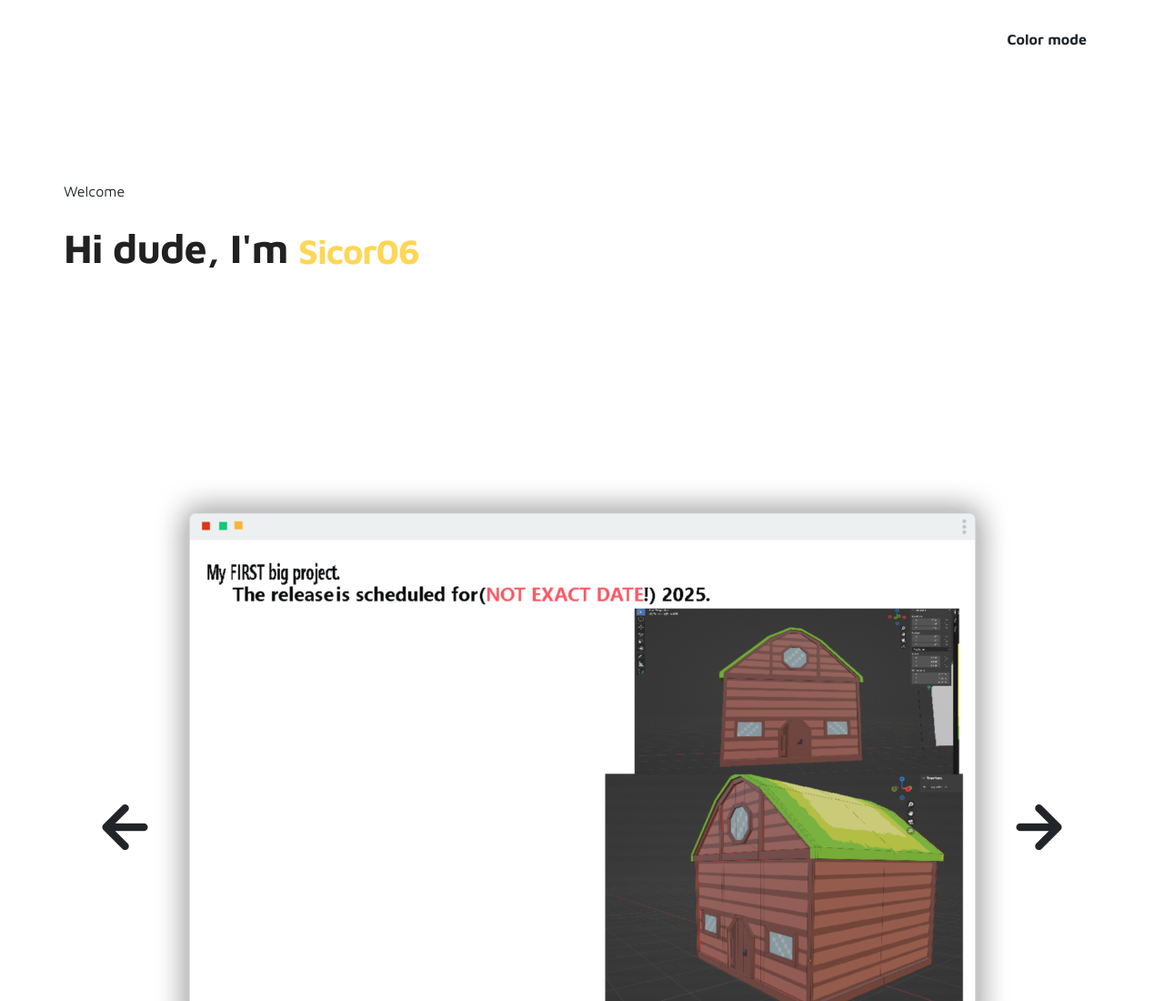
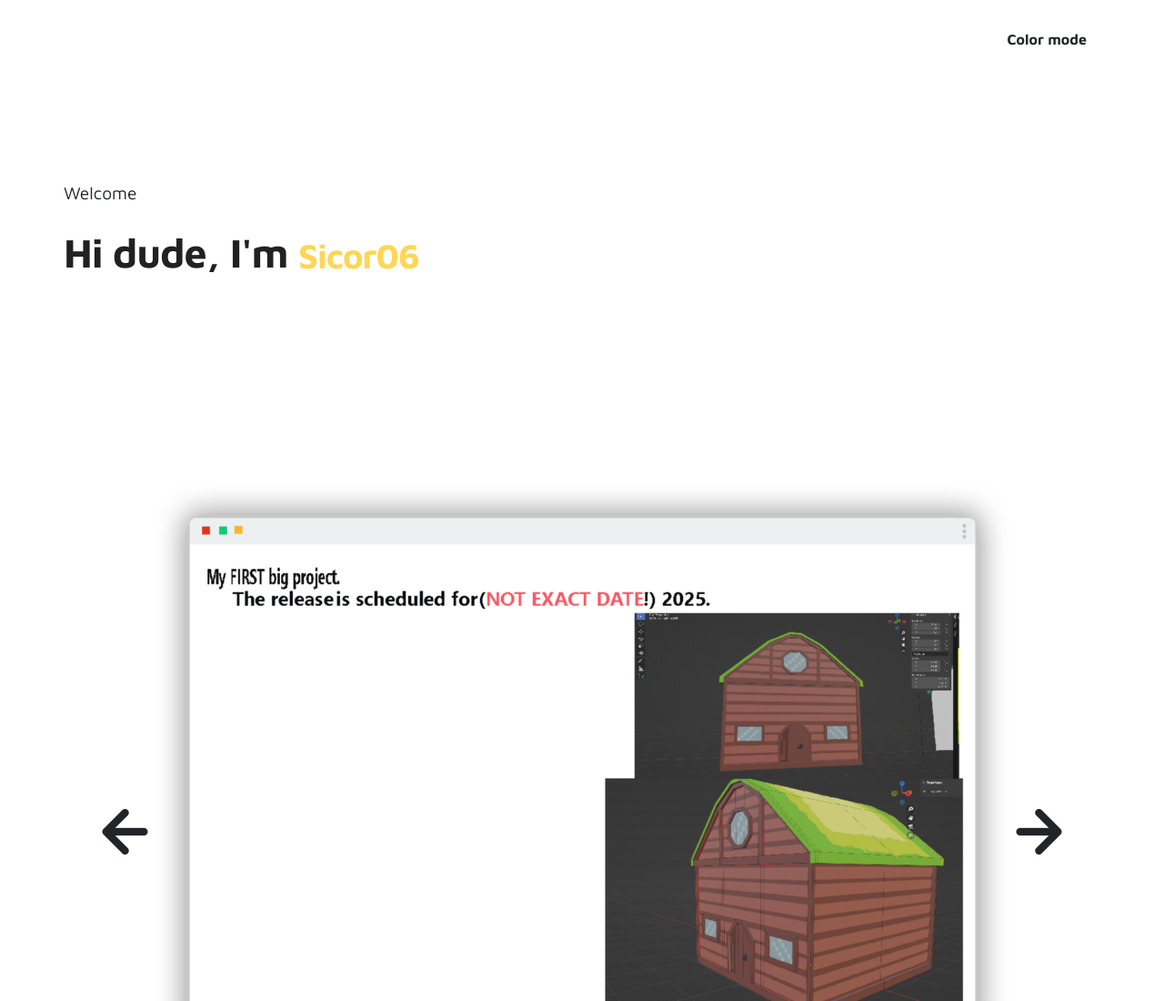
Before and after one commit to ColorsOfMemories/Unknown-Destinies, a plain HTML site: page index.html in a window 1280 px wide. Shown: the top 1100 px of the page at 91% size. Drawn offline with Linux system fonts and the light colour scheme; some icons are missing.

Commit message:
Update index.html

```diff
--- a/index.html
+++ b/index.html
@@ -48,7 +48,7 @@
             <div class="row">
               <div class="col-10g-19 col-md-19 col-19 d-flex align-items-center">
                     <div class="about-text">
-                        <large class="large-text">Welcome</large>
+                        <big class="big-text">Welcome</big>
                         <h1 class="animated animated-text">
                             <span class="mr-6">Hi dude, I'm</span>
                                 <div class="animated-info">
```
